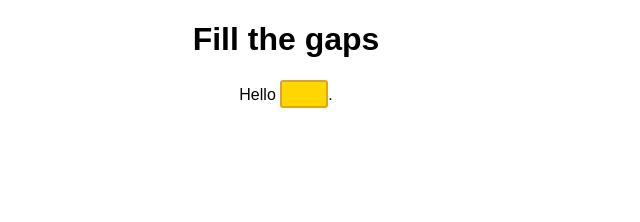
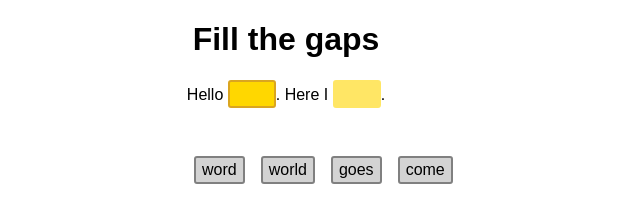
Before and after one commit to gazdagergo/test-solver, a React app: page / in a window 1280 px wide. Shown: the whole page, without its empty margins (354-994 px from the left). Built offline with nearby package versions, Linux system fonts and the light colour scheme.

Commit message:
initial commit
Gap filling works

```diff
--- a/src/FillGap/index.js
+++ b/src/FillGap/index.js
@@ -4,32 +4,137 @@ import "./styles.css";
 
 class FillGap extends Component {
   state = {
-    selectedGapId: null
+    gaps: [
+      {
+        id: 0,
+        awaits: "word",
+        value: null
+      },
+      {
+        id: 1,
+        awaits: "come",
+        value: null
+      }
+    ],
+    selectedGapId: 0,
+    awaits: null,
+    solutions: [
+      { value: "word", picked: null },
+      { value: "world", picked: null },
+      { value: "goes", picked: null },
+      { value: "come", picked: null }
+    ]
+  };
+
+  check = () => {
+    const { gaps } = this.state;
+    let solved = true;
+    let correct = true;
+    gaps.forEach(gap => {
+      if (gap.value === null) {
+        solved = false;
+      }
+      if (gap.value !== gap.awaits) {
+        correct = false;
+      }
+    });
+    if (!solved) return null;
+    if (solved && !correct) return -1;
+    return 1;
   };
 
   handleGapClick = event => {
-    const { id: selectedGapId } = event.target;
+    let { id: selectedGapId } = event.target;
+    selectedGapId = +selectedGapId;
     this.setState(prevState => {
-      return prevState.selectedGapId !== selectedGapId
-        ? { selectedGapId }
-        : { selectedGapId: null };
+      return prevState.selectedGapId === selectedGapId
+        ? { selectedGapId: null }
+        : { selectedGapId };
+    });
+  };
+
+  handleSolutionClick = event => {
+    const { dataset } = event.target;
+    const { solution } = dataset;
+    this.setState(prevState => {
+      if (prevState.selectedGapId === null) return prevState;
+      return {
+        ...prevState,
+        gaps: [
+          ...prevState.gaps.map(gap => {
+            if (gap.id === prevState.selectedGapId) {
+              return { ...gap, value: solution };
+            }
+            return gap;
+          })
+        ],
+        solutions: [
+          ...prevState.solutions.map(s => {
+            if (s.value === solution) {
+              return { ...s, picked: true };
+            }
+            return { ...s };
+          })
+        ],
+        selectedGapId: prevState.selectedGapId + 1
+      };
     });
   };
 
   render() {
-    const { selectedGapId } = this.state;
+    const { selectedGapId, solutions, gaps } = this.state;
+    const result = this.check();
     return (
       <div className="fill-gap">
-        <div>
+        <div className="text-wrap">
           Hello{" "}
           <span
-            id="gap1"
+            id={0}
+            data-awaits="word"
             className={classnames("gap", {
-              gap__selected: selectedGapId === "gap1"
+              gap__selected: selectedGapId === 0,
+              gap__filled: gaps[0].value
             })}
             onClick={this.handleGapClick}
-          />.
+          >
+            {gaps[0].value}
+          </span>. Here I{" "}
+          <span
+            id={1}
+            data-awaits="come"
+            className={classnames("gap", {
+              gap__selected: selectedGapId === 1,
+              gap__filled: gaps[1].value
+            })}
+            onClick={this.handleGapClick}
+          >
+            {gaps[1].value}
+          </span>.
         </div>
+        <div className="solutions-wrap">
+          {solutions.map(solution => (
+            <div
+              key={solution.value}
+              className={classnames("solution", {
+                solution__picked: solution.picked
+              })}
+              onClick={this.handleSolutionClick}
+              data-solution={solution.value}
+            >
+              {solution.value}
+            </div>
+          ))}
+        </div>
+        {result && (
+          <div
+            className={classnames("result", {
+              result__correct: result === 1,
+              result__false: result === -1
+            })}
+          >
+            {result === 1 ? "Correct" : "False"}
+          </div>
+        )}
       </div>
     );
   }
--- a/src/FillGap/styles.css
+++ b/src/FillGap/styles.css
@@ -3,13 +3,60 @@
   min-width: 44px;
   min-height: 24px;
   background-color: gold;
-  border: 2px solid goldenrod;
+  border: 2px solid gold;
   border-radius: 3px;
   margin-bottom: -0.5em;
   cursor: pointer;
+  line-height: 1.5em;
+  opacity: 0.6;
 }
 
 .fill-gap .gap__selected {
+  border-color: goldenrod;
+  opacity: 1;
+}
+
+.fill-gap .gap__filled {
+  background-color: lightgray;
+  border: 2px solid gray;
+  opacity: 1;
+}
+
+.solutions-wrap {
+  max-width: 200px;
+  margin: auto;
+  margin-top: 44px;
+  display: flex;
+}
+
+.solution {
+  background-color: lightgrey;
+  border: 2px solid grey;
+  padding: 3px 6px;
+  border-radius: 3px;
+  margin: 8px;
+  cursor: pointer;
+}
+
+.solution__picked {
+  color: transparent;
+  background-color: transparent;
+  border: 2px dashed gray;
+  opacity: 0.6;
+}
+
+.result {
+  margin-top: 44px;
+  padding: 12px;
+  border-radius: 8px;
+}
+
+.result__correct {
+  color: darkgreen;
+  background-color: lightgreen;
+}
+
+.result__false {
+  color: darkred;
   background-color: lightpink;
-  border: 2px solid salmon;
 }
```
Also changed, not shown: src/FillGap/Gap.js (added, +11 -0 lines).
